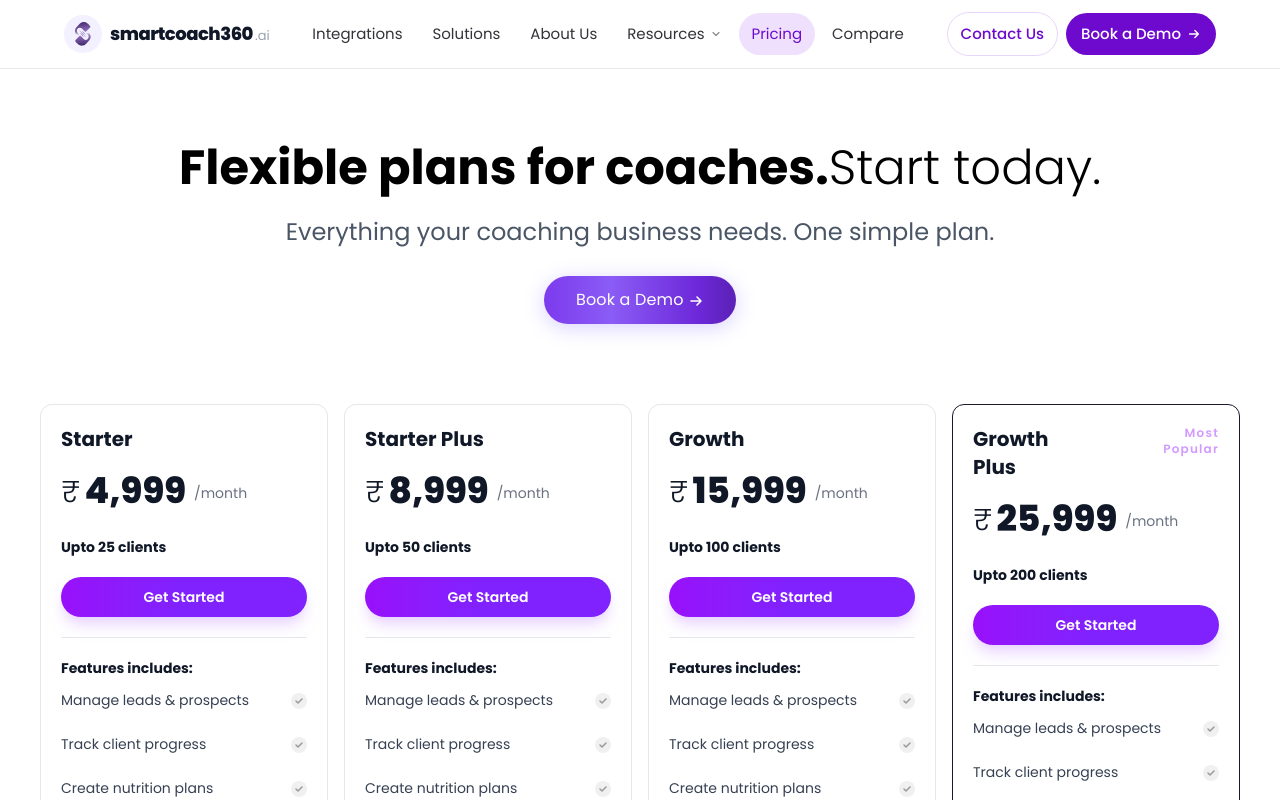
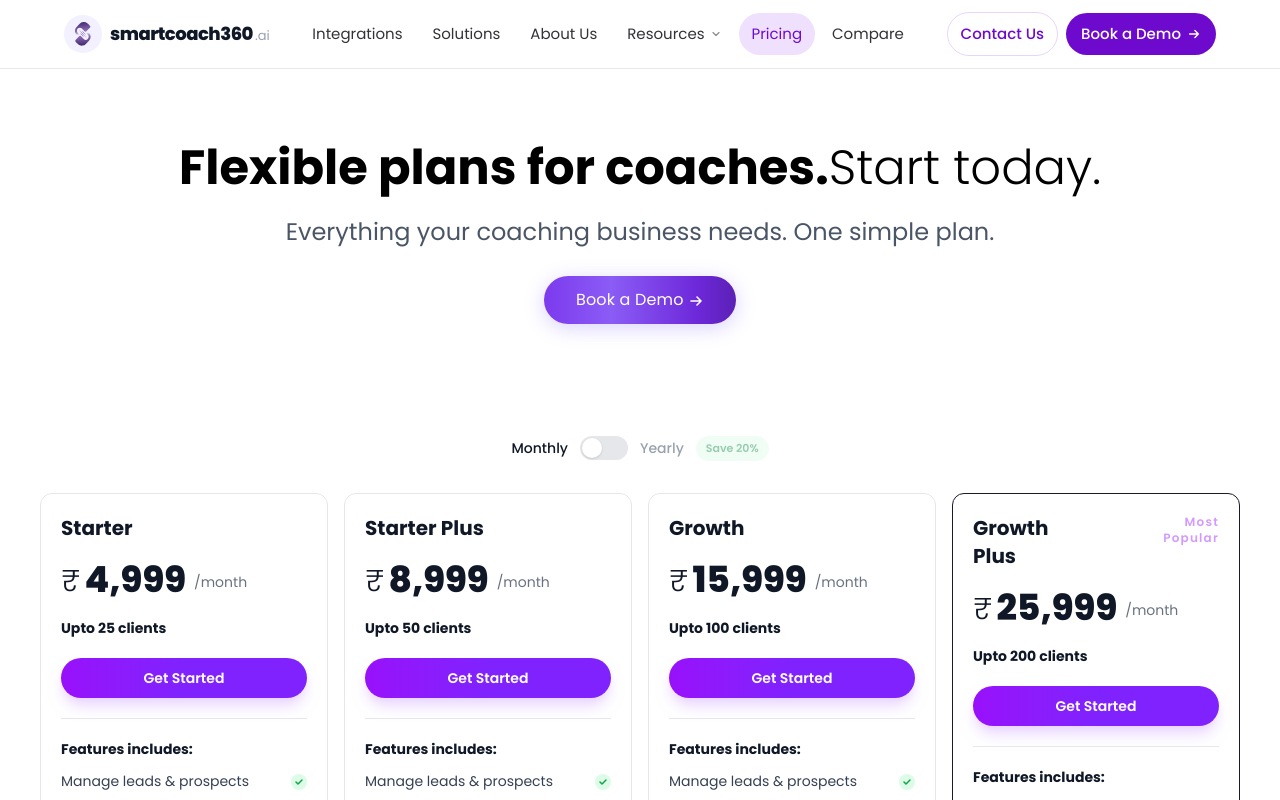
Before and after one commit to Suraj8517/smartcoach360-new-theme, a React (Vite) app: page /pricing in a window 1280 px wide. Shown: the top 800 px of the page. Built offline with nearby package versions, Linux system fonts and the light colour scheme.

Commit message:
new updates

```diff
--- a/src/components/Pricing/PricingTable.jsx
+++ b/src/components/Pricing/PricingTable.jsx
@@ -1,12 +1,6 @@
 import { useState } from "react";
 import { Link } from "react-router-dom";
-
-const CheckIcon = () => (
-  <svg width="16" height="16" viewBox="0 0 16 16" fill="none" className="shrink-0 mt-0.5">
-    <circle cx="8" cy="8" r="8" fill="#F0F0F0"/>
-    <path d="M5 8l2 2 4-4" stroke="#999" strokeWidth="1.5" strokeLinecap="round" strokeLinejoin="round"/>
-  </svg>
-);
+import CheckIcon from "../UI/CheckIcon";
 
 const featureItems = [
   "Manage leads & prospects",
@@ -19,66 +13,70 @@ const featureItems = [
   "Control access & security",
 ];
 
+const YEARLY_DISCOUNT = 0.2; // 20% off
+
 const plans = [
-  {
-    name: "Starter",
-    price: "4,999",
-    subUnit: "month",
-    seatsNote: "Upto 25 clients",
-    ctaLabel: "Get Started",
-    ctaFilled: true,
-    popular: false,
-  },
-  {
-    name: "Starter Plus",
-    price: "8,999",
-    subUnit: "month",
-    seatsNote: "Upto 50 clients",
-    ctaLabel: "Get Started",
-    ctaFilled: true,
-    popular: false,
-  },
-  {
-    name: "Growth",
-    price: "15,999",
-    subUnit: "month",
-    seatsNote: "Upto 100 clients",
-    ctaLabel: "Get Started",
-    ctaFilled: true,
-    popular: false,
-  },
-  {
-    name: "Growth Plus",
-    price: "25,999",
-    subUnit: "month",
-    seatsNote: "Upto 200 clients",
-    ctaLabel: "Get Started",
-    ctaFilled: true,
-    popular: true,
-  },
-  {
-    name: "Pro",
-    price: "49,000",
-    subUnit: "month",
-    seatsNote: "Upto 500 Clients",
-    ctaLabel: "Get Started",
-    ctaFilled: true,
-    popular: false,
-  },
+  { name: "Starter", monthlyPrice: 4999, seatsNote: "Upto 25 clients", ctaLabel: "Get Started", ctaFilled: true, popular: false },
+  { name: "Starter Plus", monthlyPrice: 8999, seatsNote: "Upto 50 clients", ctaLabel: "Get Started", ctaFilled: true, popular: false },
+  { name: "Growth", monthlyPrice: 15999, seatsNote: "Upto 100 clients", ctaLabel: "Get Started", ctaFilled: true, popular: false },
+  { name: "Growth Plus", monthlyPrice: 25999, seatsNote: "Upto 200 clients", ctaLabel: "Get Started", ctaFilled: true, popular: true },
+  { name: "Pro", monthlyPrice: 49000, seatsNote: "Upto 500 Clients", ctaLabel: "Get Started", ctaFilled: true, popular: false },
 ];
 
-/* ── Vertical plan card ── */
-function PlanCard({ plan }) {
+function formatPrice(price) {
+  return Math.round(price).toLocaleString("en-IN");
+}
+
+function BillingToggle({ isYearly, onChange }) {
   return (
+    <div className="flex items-center justify-center gap-3 py-8">
+      <span className={`text-sm font-medium transition-colors ${!isYearly ? "text-gray-900" : "text-gray-400"}`}>
+        Monthly
+      </span>
 
+      <button
+        onClick={() => onChange(!isYearly)}
+        className={`relative w-12 h-6 rounded-full transition-colors duration-300 focus:outline-none ${
+          isYearly ? "bg-violet-600" : "bg-gray-200"
+        }`}
+      >
+        <span
+          className={`absolute top-0.5 left-0.5 w-5 h-5 bg-white rounded-full shadow transition-transform duration-300 ${
+            isYearly ? "translate-x-6" : "translate-x-0"
+          }`}
+        />
+      </button>
+
+      <span className={`text-sm font-medium transition-colors ${isYearly ? "text-gray-900" : "text-gray-400"}`}>
+        Yearly
+      </span>
+
+      <span
+        className={`text-[11px] font-semibold px-2.5 py-1 rounded-full bg-green-100 text-green-700 transition-opacity duration-300 ${
+          isYearly ? "opacity-100" : "opacity-40"
+        }`}
+      >
+        Save 20%
+      </span>
+    </div>
+  );
+}
+
+function PlanCard({ plan, isYearly }) {
+  const price = isYearly
+    ? plan.monthlyPrice * 12 * (1 - YEARLY_DISCOUNT)
+    : plan.monthlyPrice;
+
+  const originalYearlyPrice = plan.monthlyPrice * 12;
+
+  return (
     <div
       className={`relative flex flex-col bg-white rounded-xl border overflow-hidden h-full ${
         plan.popular ? "border-[#1a1a2e]" : "border-gray-200"
       }`}
     >
-
       <div className="p-5 flex flex-col gap-3">
-        <div className="flex ">
+        <div className="flex">
           <h2 className="text-xl font-bold text-gray-900 pb-2">{plan.name}</h2>
           {plan.popular && (
             <div className="ml-8 text-purple-500 text-xs font-semibold text-end tracking-widest animate-pulse">
@@ -86,27 +84,39 @@ function PlanCard({ plan }) {
             </div>
           )}
         </div>
-        {plan.price ? (
+
         <div className="flex items-start gap-1">
           <span className="text-3xl font-thin text-gray-900 leading-none mt-1">₹</span>
-            <span className="text-4xl font-extrabold text-gray-900 leading-none">{plan.price}</span>
+          <div className="flex flex-col">
+            <span className="text-4xl font-extrabold text-gray-900 leading-none">
+              {formatPrice(price)}
+            </span>
+            {isYearly && (
+              <span className="text-xs text-gray-400 line-through leading-tight mt-0.5">
+                ₹{formatPrice(originalYearlyPrice)}
+              </span>
+            )}
+          </div>
           <div className="flex flex-col ml-1 mt-3">
-              <span className="text-sm text-gray-500 leading-tight">/{plan.subUnit}</span>
+            <span className="text-sm text-gray-500 leading-tight">
+              /{isYearly ? "year" : "month"}
+            </span>
           </div>
         </div>
-        ) : (
-          <div className="flex items-center">
-            <span className="text-2xl font-bold text-gray-400 italic">Custom pricing</span>
-          </div>
+
+        {isYearly && (
+          <p className="text-[11px] text-green-600 font-medium -mt-1">
+            ₹{formatPrice(plan.monthlyPrice * (1 - YEARLY_DISCOUNT))}/mo — billed yearly
+          </p>
         )}
 
         {plan.seatsNote && (
-          <p className="font-bold text-sm text-gray-900 mt-4">{plan.seatsNote}</p>
+          <p className="font-bold text-sm text-gray-900 mt-2">{plan.seatsNote}</p>
         )}
 
         <Link
           to="/contact-us"
-          className={`mt-2 block text-center w-full rounded-full py-2.5 text-sm font-semibold transition-colors ${
+          className={`mt-2 block text-center w-full rounded-full py-2.5 text-sm font-semibold transition-all ${
             plan.ctaFilled
               ? "bg-gradient-to-r from-purple-600 via-violet-600 to-violet-600 text-white shadow-lg shadow-purple-200 hover:-translate-y-px hover:shadow-purple-300"
               : "border border-purple-600 bg-white text-purple-600 hover:bg-purple-50"
@@ -133,17 +143,14 @@ function PlanCard({ plan }) {
   );
 }
 
-/* ── Reusable horizontal card ── */
 function HorizontalCard({ title, badge, seatsNote, ctaLabel, ctaFilled = false }) {
   return (
     <div className="mt-6 overflow-hidden rounded-3xl border border-gray-200 bg-white shadow-sm transition-all duration-300 hover:shadow-xl">
-      {/* Header */}
       <div className="flex items-center justify-between border-b border-white/10 bg-gradient-to-r from-[#141428] via-[#1c1c3a] to-[#25254d] px-6 py-4">
         <div className="flex items-center gap-3">
           <div className="h-3 w-3 rounded-full bg-[#7c7cff] shadow-[0_0_12px_rgba(124,124,255,0.8)]" />
           <span className="text-sm font-semibold tracking-wide text-white">{title}</span>
         </div>
-
         {badge && (
           <span className="rounded-full border border-white/10 bg-white/10 px-3 py-1 text-xs font-semibold text-white backdrop-blur">
             {badge}
@@ -151,27 +158,22 @@ function HorizontalCard({ title, badge, seatsNote, ctaLabel, ctaFilled = false }
         )}
       </div>
 
-      {/* Content */}
       <div className="flex flex-col lg:flex-row">
-        {/* Left Section */}
         <div className="relative flex w-full shrink-0 flex-col justify-between border-b border-gray-100 bg-gradient-to-b from-gray-50 to-white p-7 lg:w-[320px] lg:border-b-0 lg:border-r">
           <div>
             <h2 className="text-3xl font-bold tracking-tight text-gray-900">{title}</h2>
-
             <div className="mt-5">
               <span className="bg-gradient-to-r from-[#5b5bd6] to-[#7c7cff] bg-clip-text text-4xl font-extrabold text-transparent">
                 Custom
               </span>
               <p className="mt-1 text-sm text-gray-500">Tailored pricing for your business</p>
             </div>
-
             {seatsNote && (
               <div className="mt-5 inline-flex rounded-2xl border border-indigo-100 bg-indigo-50 px-4 py-3 text-sm font-semibold text-indigo-700">
                 {seatsNote}
               </div>
             )}
           </div>
-
           <Link
             to="/contact-us"
             className={`mt-8 block text-center w-full rounded-2xl py-3 text-sm font-semibold transition-all duration-300 active:scale-[0.98] ${
@@ -184,7 +186,6 @@ function HorizontalCard({ title, badge, seatsNote, ctaLabel, ctaFilled = false }
           </Link>
         </div>
 
-        {/* Right Section */}
         <div className="flex-1 p-7">
           <div className="mb-5 flex items-center justify-between">
             <div>
@@ -195,7 +196,6 @@ function HorizontalCard({ title, badge, seatsNote, ctaLabel, ctaFilled = false }
               Full Access
             </div>
           </div>
-
           <ul className="grid grid-cols-1 gap-3 sm:grid-cols-2">
             {featureItems.map((item) => (
               <li
@@ -219,33 +219,32 @@ const gridPlans = plans.filter((p) => p.name !== "Pro");
 const ProPlan = plans.find((p) => p.name === "Pro");
 
 export default function PricingTable() {
+  const [isYearly, setIsYearly] = useState(false);
+
   return (
     <div className="bg-white min-h-screen px-4 pb-16">
       <div className="2xl:max-w-[1600px] max-w-[1200px] mx-auto">
 
-        <div className="grid grid-cols-1 sm:grid-cols-2 md:grid-cols-2 lg:grid-cols-2 xl:grid-cols-4 2xl:grid-cols-5 gap-4">
+        <BillingToggle isYearly={isYearly} onChange={setIsYearly} />
+
+        <div className="grid grid-cols-1 sm:grid-cols-2 lg:grid-cols-2 xl:grid-cols-4 2xl:grid-cols-5 gap-4">
           {gridPlans.map((plan) => (
-            <PlanCard key={plan.name} plan={plan} />
+            <PlanCard key={plan.name} plan={plan} isYearly={isYearly} />
           ))}
-
-          {/* Pro as 5th column — 2xl only */}
           <div className="hidden 2xl:block">
-            <PlanCard plan={ProPlan} />
+            <PlanCard plan={ProPlan} isYearly={isYearly} />
           </div>
         </div>
 
-        {/* Pro as horizontal — below 2xl */}
         <div className="2xl:hidden">
           <HorizontalCard
             title="Pro"
-            badge={null}
             seatsNote={ProPlan.seatsNote}
             ctaLabel={ProPlan.ctaLabel}
             ctaFilled={ProPlan.ctaFilled}
           />
         </div>
 
-        {/* Enterprise — always shown */}
         <HorizontalCard
           title="Enterprise"
           badge="Special Pricing"
@@ -253,7 +252,6 @@ export default function PricingTable() {
           ctaLabel="Get a quote"
           ctaFilled={false}
         />
-
       </div>
     </div>
   );
--- /dev/null
+++ b/src/components/UI/CheckIcon.jsx
@@ -0,0 +1,8 @@
+const CheckIcon = () => (
+  <svg width="16" height="16" viewBox="0 0 16 16" fill="none" className="shrink-0 mt-0.5 flex justify-center">
+    <circle cx="8" cy="8" r="8" fill="#dcfce7"/>
+    <path d="M5 8l2 2 4-4" stroke="#16a34a" strokeWidth="1.5" strokeLinecap="round" strokeLinejoin="round"/>
+  </svg>
+);
+
+export default CheckIcon;
--- /dev/null
+++ b/src/components/UI/CrossIcon.jsx
@@ -0,0 +1,10 @@
+ const CrossIcon = () => (
+  <span className="inline-flex items-center justify-center w-[22px] h-[22px] rounded-full bg-gray-100">
+  <svg width="16" height="16" viewBox="0 0 16 16" fill="none" className="shrink-0 mt-0.5">
+  <circle cx="8" cy="8" r="8" fill="#fee2e2"/>
+  <path d="M5.5 5.5l5 5M10.5 5.5l-5 5" stroke="#dc2626" strokeWidth="1.5" strokeLinecap="round" strokeLinejoin="round"/>
+</svg>
+  </span>
+);
+
+export default CrossIcon;
```
Also changed, not shown: src/components/Comparison/ComparisonTable.jsx (+6 -17 lines). Lines whose indentation alone changed are shown as unchanged.
